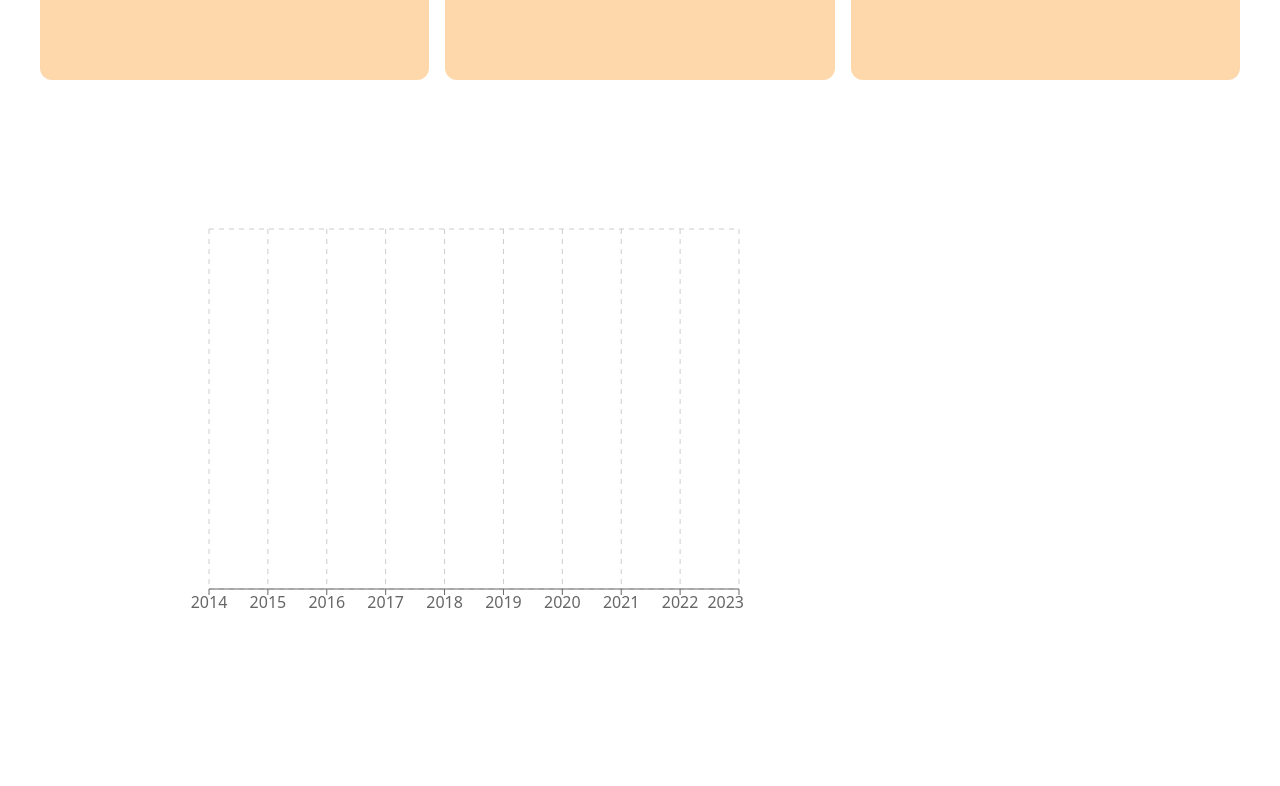
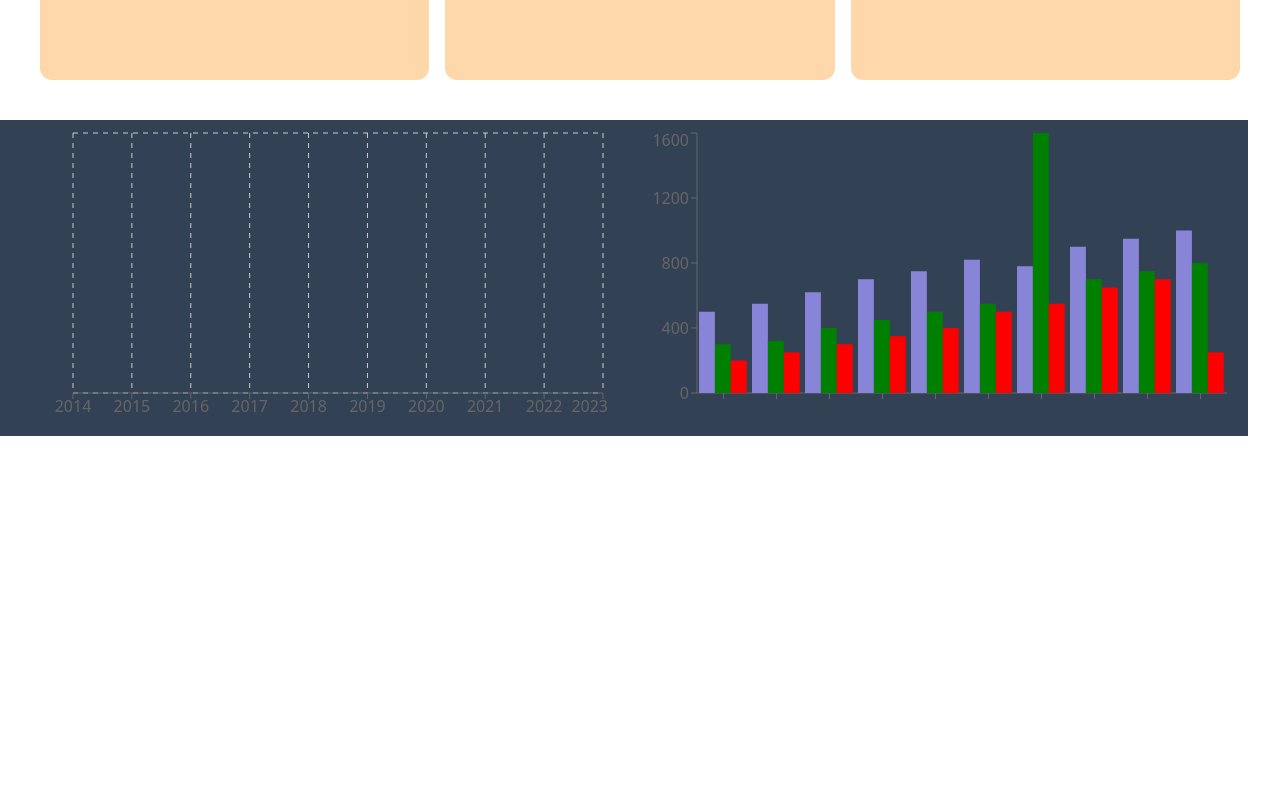
Before and after one commit to bappy-shamsul/price-react-bappy, a React (Vite) app: page / in a window 1280 px wide. Shown: the part 960-1746 px from the top of the page. After the commit the page ends 1396 px from the top, so only its background shows below. Built offline with nearby package versions, Linux system fonts and the light colour scheme.

Commit message:
BG  is added

```diff
--- a/src/App.jsx
+++ b/src/App.jsx
@@ -13,9 +13,11 @@ function App() {
       <Navbar></Navbar>
       {/* <h1 className='text-7xl bg-red-400'>Vite + React</h1> */}
 
-    <Priceoptions></Priceoptions>
-    <LineChart></LineChart>
-    <BarChart></BarChart>
+      <Priceoptions></Priceoptions>
+      <div className='grid grid-cols-2 mr-8 bg-slate-700'>
+        <LineChart></LineChart>
+        <BarChart></BarChart>
+      </div>
     </>
   )
 }
--- a/src/components/BarChart/BarChart.jsx
+++ b/src/components/BarChart/BarChart.jsx
@@ -8,14 +8,14 @@ const BarChart = () => {
         { "id": 4, "year": 2017, "samsung_sale": 700, "apple_sale": 450, "xiaomi_sale": 350 },
         { "id": 5, "year": 2018, "samsung_sale": 750, "apple_sale": 500, "xiaomi_sale": 400 },
         { "id": 6, "year": 2019, "samsung_sale": 820, "apple_sale": 550, "xiaomi_sale": 500 },
-        { "id": 7, "year": 2020, "samsung_sale": 780, "apple_sale": 600, "xiaomi_sale": 550 },
+        { "id": 7, "year": 2020, "samsung_sale": 780, "apple_sale": 1600, "xiaomi_sale": 550 },
         { "id": 8, "year": 2021, "samsung_sale": 900, "apple_sale": 700, "xiaomi_sale": 650 },
         { "id": 9, "year": 2022, "samsung_sale": 950, "apple_sale": 750, "xiaomi_sale": 700 },
         { "id": 10, "year": 2023, "samsung_sale": 1000, "apple_sale": 800, "xiaomi_sale": 250 }
     ]
 
     return (
-        <div className='m-40'>
+        <div className='m-2'>
             <BChart width={600} height={300} data={sales_data}>
                 <XAxis dataKey="name"  />
                 <YAxis />
--- a/src/components/LineChart/LineChart.jsx
+++ b/src/components/LineChart/LineChart.jsx
@@ -39,8 +39,8 @@ const LineChart = () => {
         //     <YAxis dataKey="sale" />
         //     </LChart>
         // </div>
-        <div className='m-36'>
-            <LChart width={600} height={400} data={sales_data}>
+        <div className='m-2'>
+            <LChart width={600} height={300} data={sales_data}>
             <Line type="monotone" dataKey="samsung_sale" stroke="blue" />
             <Line type="monotone" dataKey="apple_sale" stroke="red" />
             <Line type="monotone" dataKey="xiaomi_sale" stroke="green" />
```
